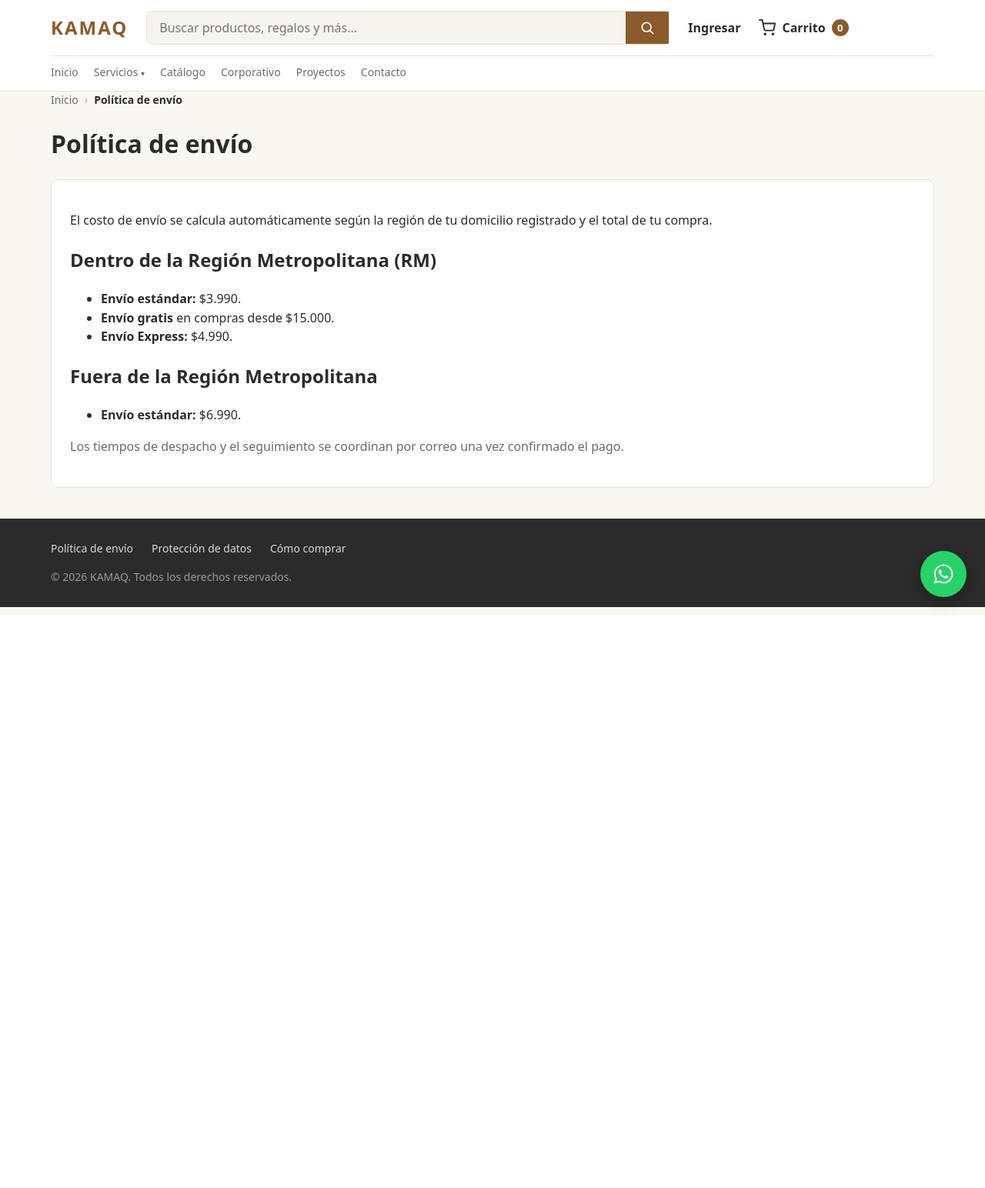
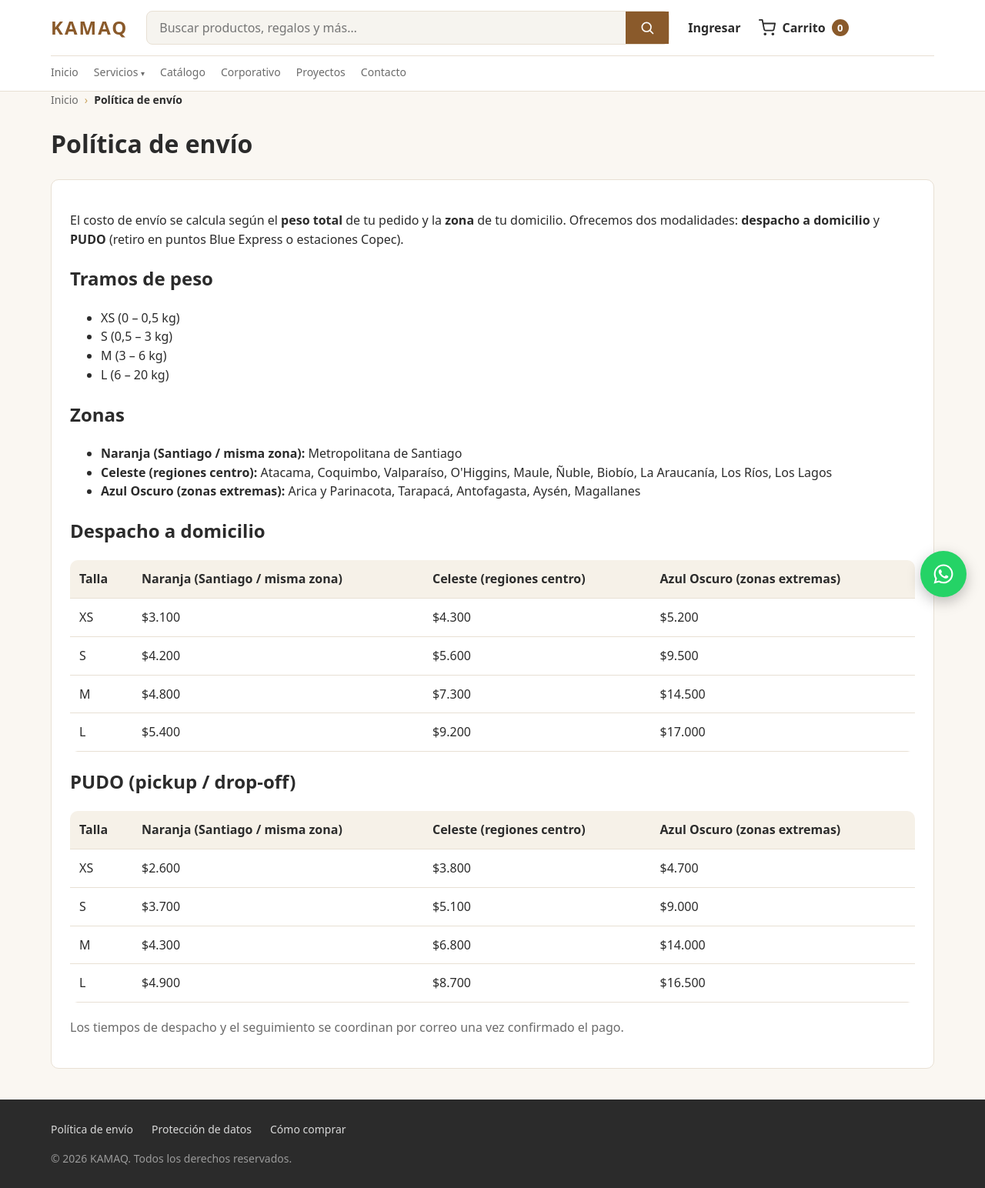
Before and after one commit to vitosternberg/kamaq, a PHP site: page /politica-envio in a window 1280 px wide. Shown: the whole page at 77% size. Before the commit the page ends 800 px from the top, so only its background shows below. Run offline with PHP 8.4, Linux system fonts and the light colour scheme; data comes from the database, SQL or seed files in the repository; some libraries are stand-ins or nearby versions.

Commit message:
Envíos: matriz por peso (XS/S/M/L) × zona (Naranja/Celeste/Azul) × modalidad (Domicilio/PUDO)

```diff
--- a/app/controllers/PageController.php
+++ b/app/controllers/PageController.php
@@ -4,7 +4,6 @@ namespace App\Controllers;
 
 use App\Core\Controller;
 use App\Models\Category;
-use App\Models\Shipping;
 
 class PageController extends Controller
 {
@@ -19,7 +18,6 @@ class PageController extends Controller
     {
         $this->view('pages/shipping', [
             'pageTitle' => 'Política de envío — KAMAQ',
-            'shipping' => Shipping::settings(),
             'breadcrumbs' => [
                 ['label' => 'Inicio', 'url' => url('')],
                 ['label' => 'Política de envío', 'url' => null],
--- a/app/core/Cart.php
+++ b/app/core/Cart.php
@@ -72,6 +72,18 @@ class Cart
         return $sum;
     }
 
+    // Peso total del carrito en kg (producto sin peso = 1 g).
+    public static function weight(): float
+    {
+        $total = 0.0;
+        foreach (self::items() as $item) {
+            $w = $item['product']['weight'] ?? null;
+            $kg = ($w !== null && $w !== '') ? (float) $w : 0.001;
+            $total += $kg * (int) $item['quantity'];
+        }
+        return $total;
+    }
+
     public static function add(int $productId, int $quantity): void
     {
         $cart = self::all();
--- a/app/models/Shipping.php
+++ b/app/models/Shipping.php
@@ -3,61 +3,128 @@
 namespace App\Models;
 
 /**
- * Cálculo de envío según domicilio (RM vs fuera) y subtotal.
- * Los montos se configuran en /admin/envios (tabla settings).
+ * Envío por tramo de peso (XS/S/M/L) y zona geográfica (Naranja/Celeste/Azul),
+ * con dos modalidades: Despacho a domicilio y PUDO (pickup / drop-off).
+ * Matriz Blue Express (CLP). El tope de cada tramo es exclusivo (1 g de separación).
  */
 class Shipping
 {
-    public static function settings(): array
+    // Tope superior de cada tramo (kg). XS: 0–0.5, S: 0.5–3, M: 3–6, L: 6–20.
+    public const TIER_MAX = ['XS' => 0.5, 'S' => 3.0, 'M' => 6.0, 'L' => 20.0];
+
+    public const TIERS = ['XS', 'S', 'M', 'L'];
+    public const ZONES = ['naranja', 'celeste', 'azul'];
+    public const MODALITIES = ['domicilio', 'pudo'];
+
+    // Regiones por zona (desde Santiago como origen).
+    public const ZONE_REGIONS = [
+        'naranja' => ['Metropolitana de Santiago'],
+        'celeste' => ['Atacama', 'Coquimbo', 'Valparaíso', "O'Higgins", 'Maule', 'Ñuble', 'Biobío', 'La Araucanía', 'Los Ríos', 'Los Lagos'],
+        'azul'    => ['Arica y Parinacota', 'Tarapacá', 'Antofagasta', 'Aysén', 'Magallanes'],
+    ];
+
+    // Matriz de tarifas: [modalidad][zona][talla] => CLP.
+    public const RATES = [
+        'domicilio' => [
+            'naranja' => ['XS' => 3100, 'S' => 4200, 'M' => 4800, 'L' => 5400],
+            'celeste' => ['XS' => 4300, 'S' => 5600, 'M' => 7300, 'L' => 9200],
+            'azul'    => ['XS' => 5200, 'S' => 9500, 'M' => 14500, 'L' => 17000],
+        ],
+        'pudo' => [
+            'naranja' => ['XS' => 2600, 'S' => 3700, 'M' => 4300, 'L' => 4900],
+            'celeste' => ['XS' => 3800, 'S' => 5100, 'M' => 6800, 'L' => 8700],
+            'azul'    => ['XS' => 4700, 'S' => 9000, 'M' => 14000, 'L' => 16500],
+        ],
+    ];
+
+    // Talla según peso total en kg.
+    public static function tierOf(float $kg): string
     {
-        return [
-            'rm_price' => (float) Setting::get('shipping_rm_price', '3990'),
-            'free_threshold' => (float) Setting::get('shipping_free_threshold', '15000'),
-            'express_price' => (float) Setting::get('shipping_express_price', '4990'),
-            'outside_price' => (float) Setting::get('shipping_outside_price', '6990'),
-        ];
+        if ($kg < 0.5) {
+            return 'XS';
+        }
+        if ($kg < 3.0) {
+            return 'S';
+        }
+        if ($kg < 6.0) {
+            return 'M';
+        }
+        return 'L';
     }
 
-    /**
-     * Opciones de envío disponibles para un cliente.
-     */
-    public static function options(bool $isRm, float $subtotal): array
+    // Zona según región del cliente.
+    public static function zoneOf(string $region): string
     {
-        $s = self::settings();
+        foreach (self::ZONE_REGIONS as $zone => $regions) {
+            if (in_array($region, $regions, true)) {
+                return $zone;
+            }
+        }
+        return 'celeste'; // por defecto, zona centro
+    }
 
-        if ($isRm) {
-            $standard = $subtotal >= $s['free_threshold'] ? 0.0 : $s['rm_price'];
-            return [
-                [
-                    'key' => 'standard',
-                    'name' => $standard > 0 ? 'Envío estándar (RM)' : 'Envío estándar (RM) — Gratis',
-                    'price' => $standard,
-                ],
-                [
-                    'key' => 'express',
-                    'name' => 'Express (RM)',
-                    'price' => $s['express_price'],
-                ],
-            ];
-        }
-
+    // Opciones de envío (modalidades) para una región y peso.
+    public static function options(string $region, float $weightKg): array
+    {
+        $zone = self::zoneOf($region);
+        $tier = self::tierOf($weightKg);
         return [
             [
-                'key' => 'outside',
-                'name' => 'Envío fuera de la RM',
-                'price' => $s['outside_price'],
+                'key' => 'domicilio',
+                'name' => 'Despacho a domicilio',
+                'price' => (float) self::RATES['domicilio'][$zone][$tier],
+                'zone' => $zone,
+                'tier' => $tier,
+            ],
+            [
+                'key' => 'pudo',
+                'name' => 'PUDO (retiro en punto Blue Express / Copec)',
+                'price' => (float) self::RATES['pudo'][$zone][$tier],
+                'zone' => $zone,
+                'tier' => $tier,
             ],
         ];
     }
 
-    public static function priceFor(string $key, bool $isRm, float $subtotal): float
+    public static function priceFor(string $key, string $region, float $weightKg): float
     {
-        foreach (self::options($isRm, $subtotal) as $option) {
+        foreach (self::options($region, $weightKg) as $option) {
             if ($option['key'] === $key) {
                 return $option['price'];
             }
         }
-        $all = self::options($isRm, $subtotal);
+        $all = self::options($region, $weightKg);
         return $all ? $all[0]['price'] : 0.0;
     }
+
+    // Etiquetas legibles.
+    public static function zoneLabel(string $zone): string
+    {
+        $map = [
+            'naranja' => 'Naranja (Santiago / misma zona)',
+            'celeste' => 'Celeste (regiones centro)',
+            'azul'    => 'Azul Oscuro (zonas extremas)',
+        ];
+        return $map[$zone] ?? $zone;
+    }
+
+    public static function tierLabel(string $tier): string
+    {
+        $map = [
+            'XS' => 'XS (0 – 0,5 kg)',
+            'S'  => 'S (0,5 – 3 kg)',
+            'M'  => 'M (3 – 6 kg)',
+            'L'  => 'L (6 – 20 kg)',
+        ];
+        return $map[$tier] ?? $tier;
+    }
+
+    public static function modalityLabel(string $modality): string
+    {
+        $map = [
+            'domicilio' => 'Despacho a domicilio',
+            'pudo'      => 'PUDO (pickup / drop-off)',
+        ];
+        return $map[$modality] ?? $modality;
+    }
 }
--- a/app/views/checkout/index.php
+++ b/app/views/checkout/index.php
@@ -31,6 +31,9 @@
     <?php if (!empty($shippingOptions)): ?>
       <div class="form-group">
         <label>Método de envío</label>
+        <div class="form-hint" style="margin-bottom:8px;">
+          Peso del envío: <?= e(number_format($weight, 3, ',', '.')) ?> kg · Talla <?= e($tier) ?> · <?= e(\App\Models\Shipping::zoneLabel($zone)) ?>
+        </div>
         <?php foreach ($shippingOptions as $i => $o): ?>
           <div>
             <label style="font-weight:400; display:flex; align-items:center; gap:8px;">
--- a/app/views/pages/shipping.php
+++ b/app/views/pages/shipping.php
@@ -1,19 +1,45 @@
 <h1>Política de envío</h1>
 
 <div class="card" style="border:1px solid var(--border); border-radius:var(--radius); padding:24px; background:#fff;">
-  <p>El costo de envío se calcula automáticamente según la región de tu domicilio registrado y el total de tu compra.</p>
+  <p>El costo de envío se calcula según el <strong>peso total</strong> de tu pedido y la <strong>zona</strong> de tu domicilio. Ofrecemos dos modalidades: <strong>despacho a domicilio</strong> y <strong>PUDO</strong> (retiro en puntos Blue Express o estaciones Copec).</p>
 
-  <h2>Dentro de la Región Metropolitana (RM)</h2>
+  <h2>Tramos de peso</h2>
   <ul>
-    <li><strong>Envío estándar:</strong> <?= money($shipping['rm_price']) ?>.</li>
-    <li><strong>Envío gratis</strong> en compras desde <?= money($shipping['free_threshold']) ?>.</li>
-    <li><strong>Envío Express:</strong> <?= money($shipping['express_price']) ?>.</li>
+    <?php foreach (\App\Models\Shipping::TIERS as $t): ?>
+      <li><?= e(\App\Models\Shipping::tierLabel($t)) ?></li>
+    <?php endforeach; ?>
   </ul>
 
-  <h2>Fuera de la Región Metropolitana</h2>
+  <h2>Zonas</h2>
   <ul>
-    <li><strong>Envío estándar:</strong> <?= money($shipping['outside_price']) ?>.</li>
+    <?php foreach (\App\Models\Shipping::ZONES as $z): ?>
+      <li><strong><?= e(\App\Models\Shipping::zoneLabel($z)) ?>:</strong> <?= e(implode(', ', \App\Models\Shipping::ZONE_REGIONS[$z])) ?></li>
+    <?php endforeach; ?>
   </ul>
+
+  <?php foreach (\App\Models\Shipping::MODALITIES as $m): ?>
+    <h2><?= e(\App\Models\Shipping::modalityLabel($m)) ?></h2>
+    <table class="cart-table" style="margin-bottom:20px;">
+      <thead>
+        <tr>
+          <th>Talla</th>
+          <?php foreach (\App\Models\Shipping::ZONES as $z): ?>
+            <th><?= e(\App\Models\Shipping::zoneLabel($z)) ?></th>
+          <?php endforeach; ?>
+        </tr>
+      </thead>
+      <tbody>
+        <?php foreach (\App\Models\Shipping::TIERS as $t): ?>
+          <tr>
+            <td><?= e($t) ?></td>
+            <?php foreach (\App\Models\Shipping::ZONES as $z): ?>
+              <td><?= money(\App\Models\Shipping::RATES[$m][$z][$t]) ?></td>
+            <?php endforeach; ?>
+          </tr>
+        <?php endforeach; ?>
+      </tbody>
+    </table>
+  <?php endforeach; ?>
 
   <p style="color:var(--muted);">Los tiempos de despacho y el seguimiento se coordinan por correo una vez confirmado el pago.</p>
 </div>
--- a/public/index.php
+++ b/public/index.php
@@ -114,7 +114,6 @@ $router->post('admin/pedidos/estado/{id}', 'App\Controllers\Admin\OrderControlle
 $router->get('admin/clientes', 'App\Controllers\Admin\CustomerController@index');
 $router->get('admin/clientes/{email}', 'App\Controllers\Admin\CustomerController@show');
 $router->get('admin/envios', 'App\Controllers\Admin\ShippingController@index');
-$router->post('admin/envios/politica', 'App\Controllers\Admin\ShippingController@savePolicy');
 $router->get('admin/impuestos', 'App\Controllers\Admin\TaxController@index');
 $router->post('admin/impuestos/guardar', 'App\Controllers\Admin\TaxController@store');
 $router->post('admin/impuestos/actualizar/{id}', 'App\Controllers\Admin\TaxController@update');
```
Also changed, not shown: app/controllers/Admin/ShippingController.php (+5 -19 lines), app/controllers/CheckoutController.php (+13 -8 lines), app/views/admin/shipping/index.php (+32 -24 lines).
